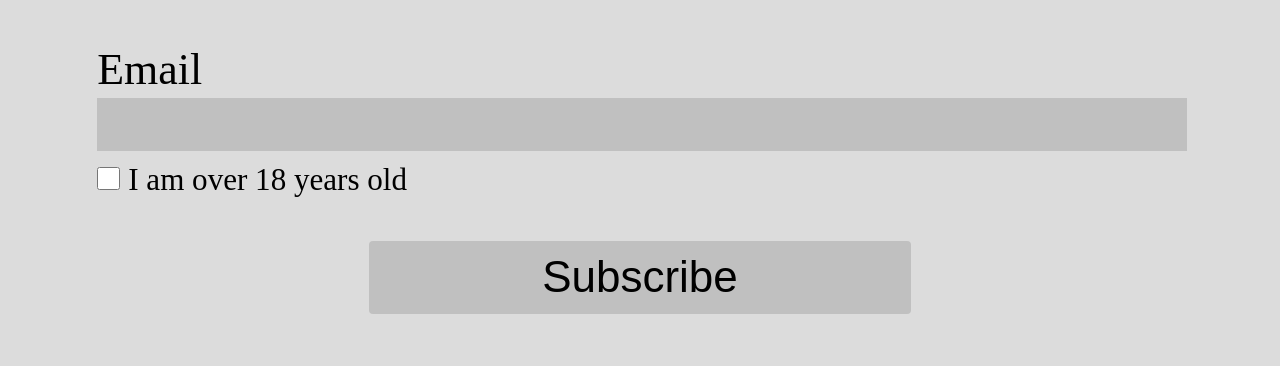
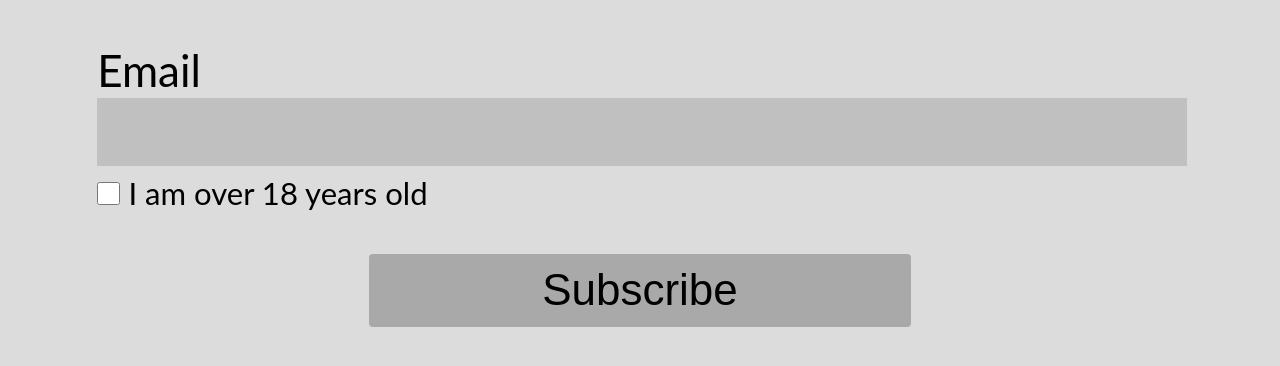
Before and after one commit to organization2021/lab3, a plain HTML site: page index.html in a window 1280 px wide. Shown: the part 310-676 px from the top of the page. Drawn offline with nearby package versions, Linux system fonts and the light colour scheme.

Commit message:
Update screen.css
added font-family stack
changed line height
changed background color

```diff
--- a/css/screen.css
+++ b/css/screen.css
@@ -192,6 +192,7 @@ img, audio, video {
 */
 
 html {
+  font-family: Lato, Tahoma, Sans-Serif;
   font-size: 1.375em; /* 22px */
   line-height: 1.182em; /* 26px / ~ 120% */
   padding: 1.182em; /* 26px / ~ 120% */
@@ -231,6 +232,7 @@ ol {
 #input-email input {
   background-color: #C0C0C0;
   border: none;
+  line-height: 1.5em;
 }
 
 input[type="checkbox"] + label {
@@ -251,7 +253,7 @@ input[type="checkbox"] {
   }
 
 #submit {
-  background-color: #C0C0C0;
+  background-color: #A9A9A9;
   border-radius: 4px;
   border: none;
   width: 50%;
```
